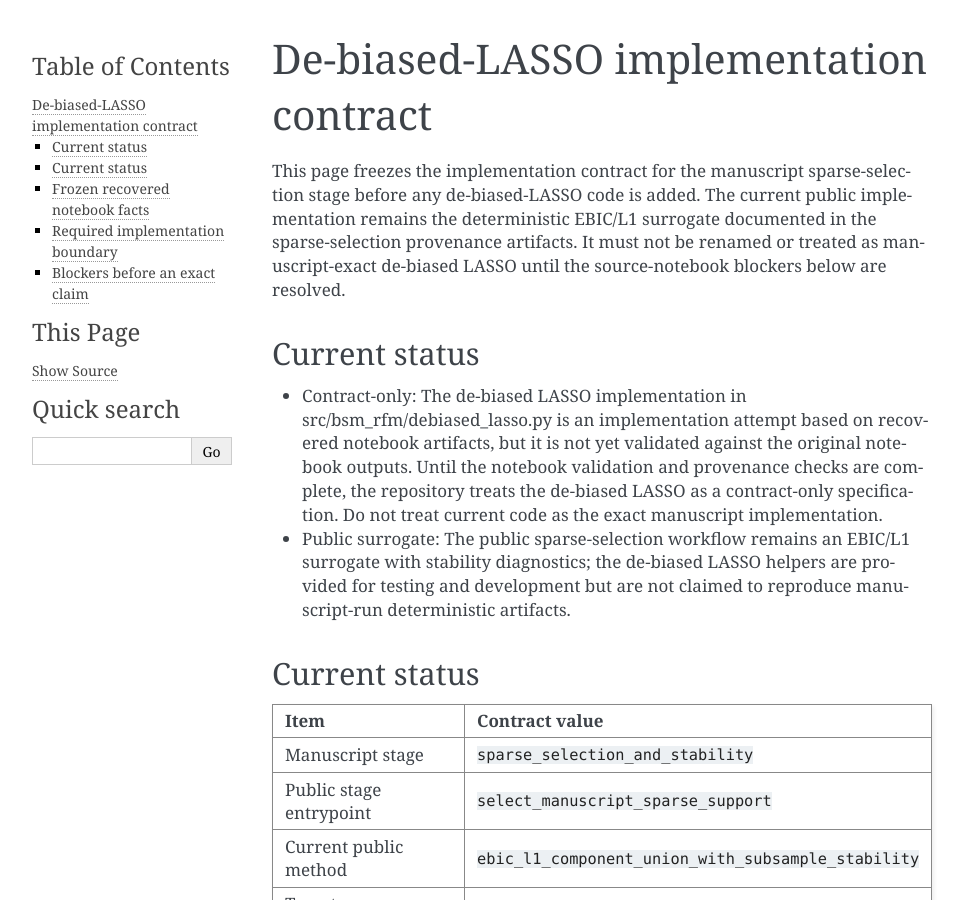
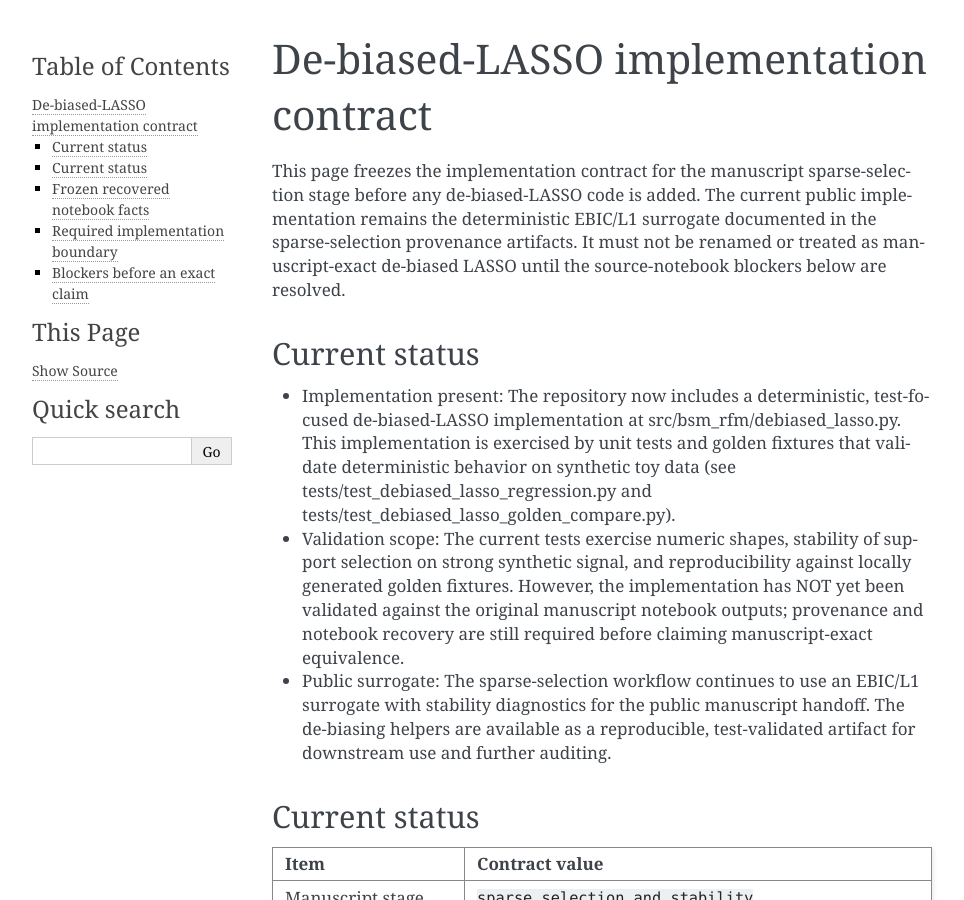
Before and after one commit to NatLabRockies/rfm-pipeline, a Sphinx documentation site: the page built from docs/debiased_lasso_contract.md, in a window 1280 px wide and 900 px high. Shown: the whole window, without its empty margins (148-1112 px from the left). Built offline with Sphinx 7.4.7, drawn with Linux system fonts in a browser that asks for light colours.

Commit message:
docs: update de-biased-LASSO status
Co-authored-by: Copilot <223556219+Copilot@users.noreply.github.com>

```diff
--- a/docs/debiased_lasso_contract.md
+++ b/docs/debiased_lasso_contract.md
@@ -4,9 +4,11 @@ This page freezes the implementation contract for the manuscript sparse-selectio
 
 ## Current status
 
-- Contract-only: The de-biased LASSO implementation in src/bsm_rfm/debiased_lasso.py is an implementation attempt based on recovered notebook artifacts, but it is not yet validated against the original notebook outputs. Until the notebook validation and provenance checks are complete, the repository treats the de-biased LASSO as a contract-only specification. Do not treat current code as the exact manuscript implementation.
+- Implementation present: The repository now includes a deterministic, test-focused de-biased-LASSO implementation at src/bsm_rfm/debiased_lasso.py. This implementation is exercised by unit tests and golden fixtures that validate deterministic behavior on synthetic toy data (see tests/test_debiased_lasso_regression.py and tests/test_debiased_lasso_golden_compare.py).
 
-- Public surrogate: The public sparse-selection workflow remains an EBIC/L1 surrogate with stability diagnostics; the de-biased LASSO helpers are provided for testing and development but are not claimed to reproduce manuscript-run deterministic artifacts.
+- Validation scope: The current tests exercise numeric shapes, stability of support selection on strong synthetic signal, and reproducibility against locally generated golden fixtures. However, the implementation has NOT yet been validated against the original manuscript notebook outputs; provenance and notebook recovery are still required before claiming manuscript-exact equivalence.
+
+- Public surrogate: The sparse-selection workflow continues to use an EBIC/L1 surrogate with stability diagnostics for the public manuscript handoff. The de-biasing helpers are available as a reproducible, test-validated artifact for downstream use and further auditing.
 
 ## Current status
 
```
